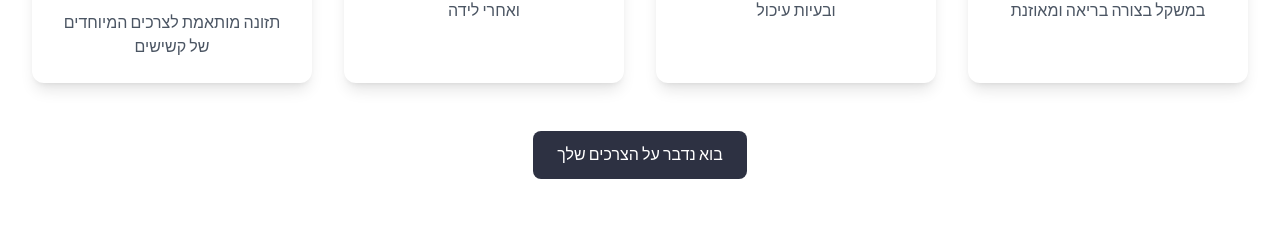
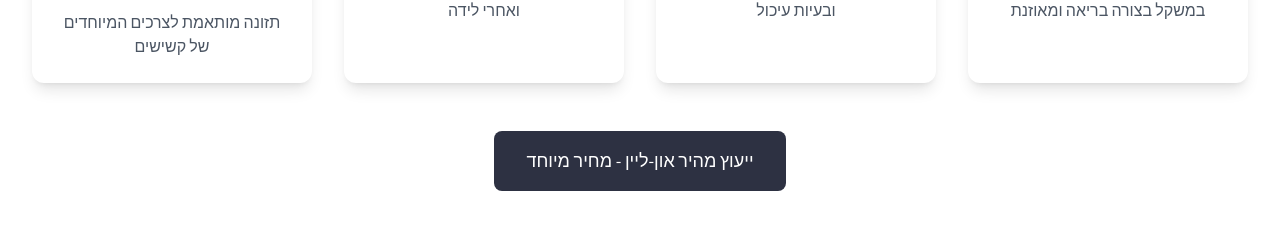
Before and after one commit to ben-elbert/gal-elbert-nutrition, a Next.js app: page / in a window 1280 px wide. Shown: the part 1073-1314 px from the top of the page. Built offline with nearby package versions, Linux system fonts and the light colour scheme.

Commit message:
feat: Add online consultation CTA with special pricing and Calendly setup guide

```diff
--- a/components/sections/Services.tsx
+++ b/components/sections/Services.tsx
@@ -35,11 +35,13 @@ export function Services() {
 
         <div className="text-center mt-12">
           <a
-            href="#contact"
-            className="inline-flex items-center justify-center rounded-lg px-6 py-3 font-medium transition-all duration-200 text-white"
+            href={siteConfig.contact.calendly}
+            target="_blank"
+            rel="noopener noreferrer"
+            className="inline-flex items-center justify-center rounded-lg px-8 py-4 font-medium transition-all duration-200 text-white text-lg"
             style={{ backgroundColor: "var(--primary)" }}
           >
-            בוא נדבר על הצרכים שלך
+            ייעוץ מהיר און-ליין - מחיר מיוחד
           </a>
         </div>
       </div>
```
Also changed, not shown: 1 other file (tests, documents, lock files or other folders).
